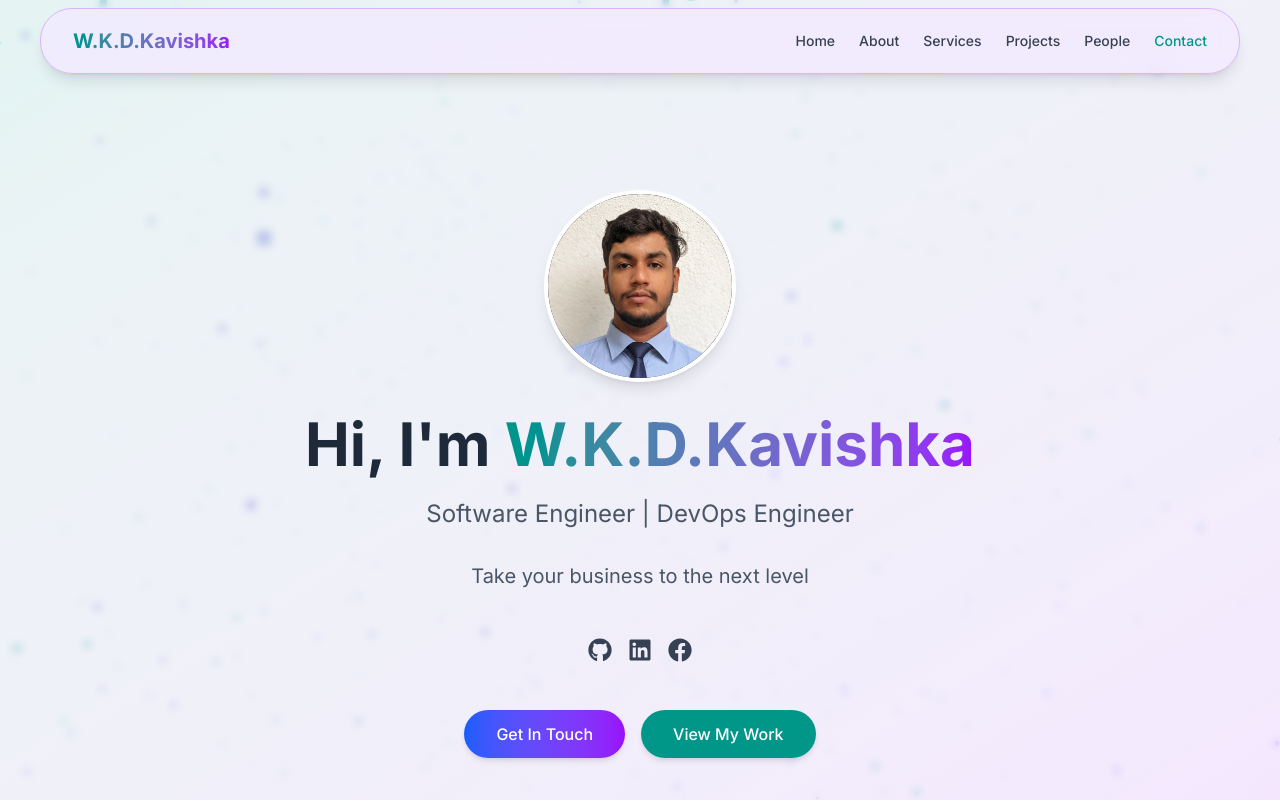
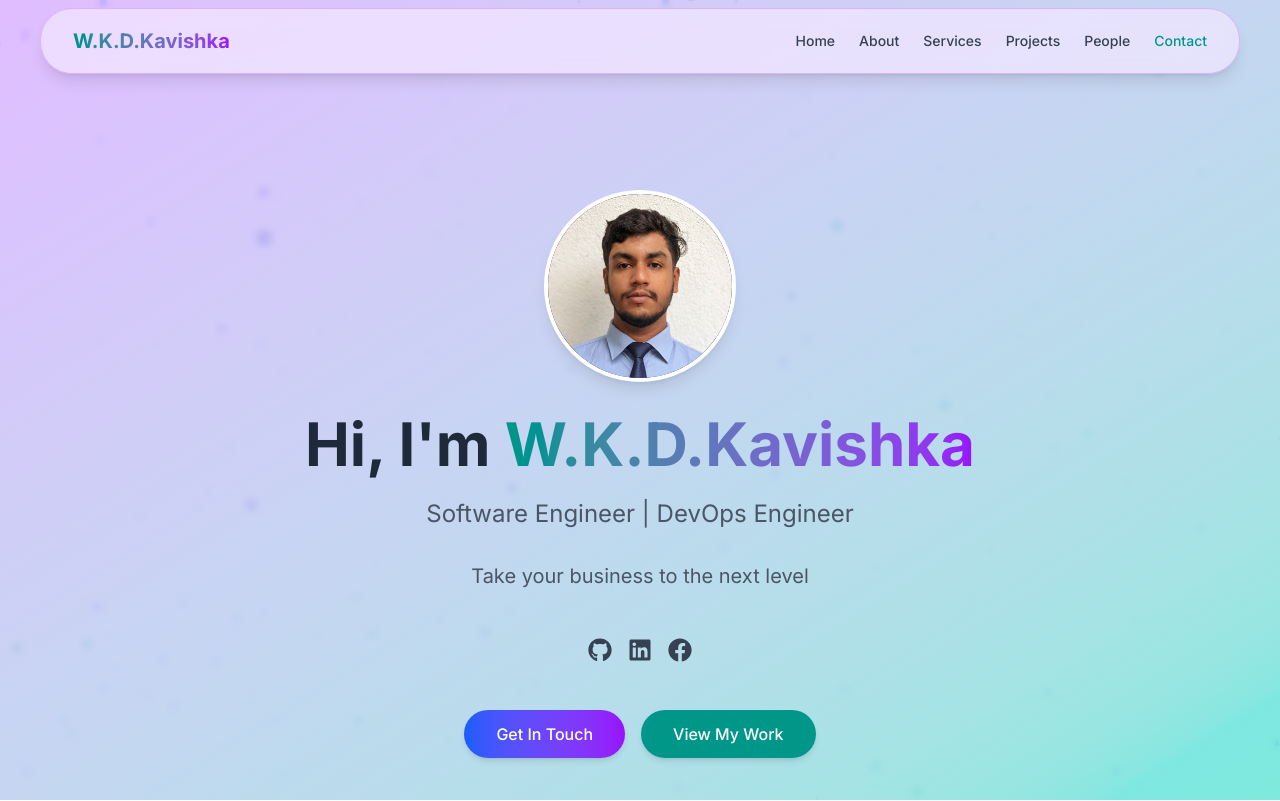
Before and after one commit to wkdkavishka/wkdkavishka-next, a Next.js app: page / in a window 1280 px wide. Shown: the top 801 px of the page. Built offline with nearby package versions, Linux system fonts and the light colour scheme.

Commit message:
add gradient to animation

```diff
--- a/src/components/ThreeBackground.tsx
+++ b/src/components/ThreeBackground.tsx
@@ -170,7 +170,7 @@ export default function ThreeBackground() {
         <>
             <div ref={mountRef} className="absolute inset-0 z-0" />
             {/* Frosted glass effect layer */}
-            <div className="fixed inset-0 z-[1] bg-gradient-to-br from-teal-600/10 to-purple-600/10 backdrop-blur-xs" />
+            <div className="fixed inset-0 z-[1] bg-gradient-to-tl from-teal-400/50 to-purple-400/50 backdrop-blur-xs" />
         </>
     );
 }
```
